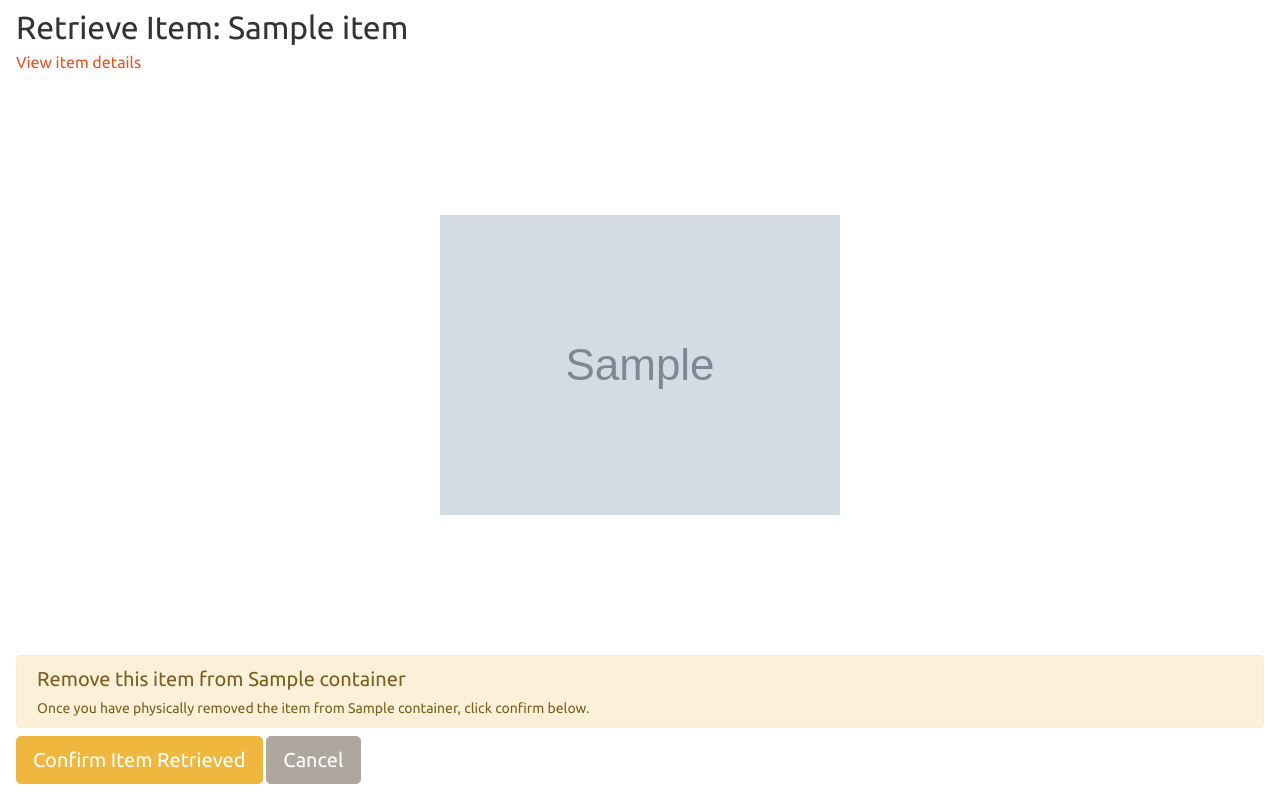
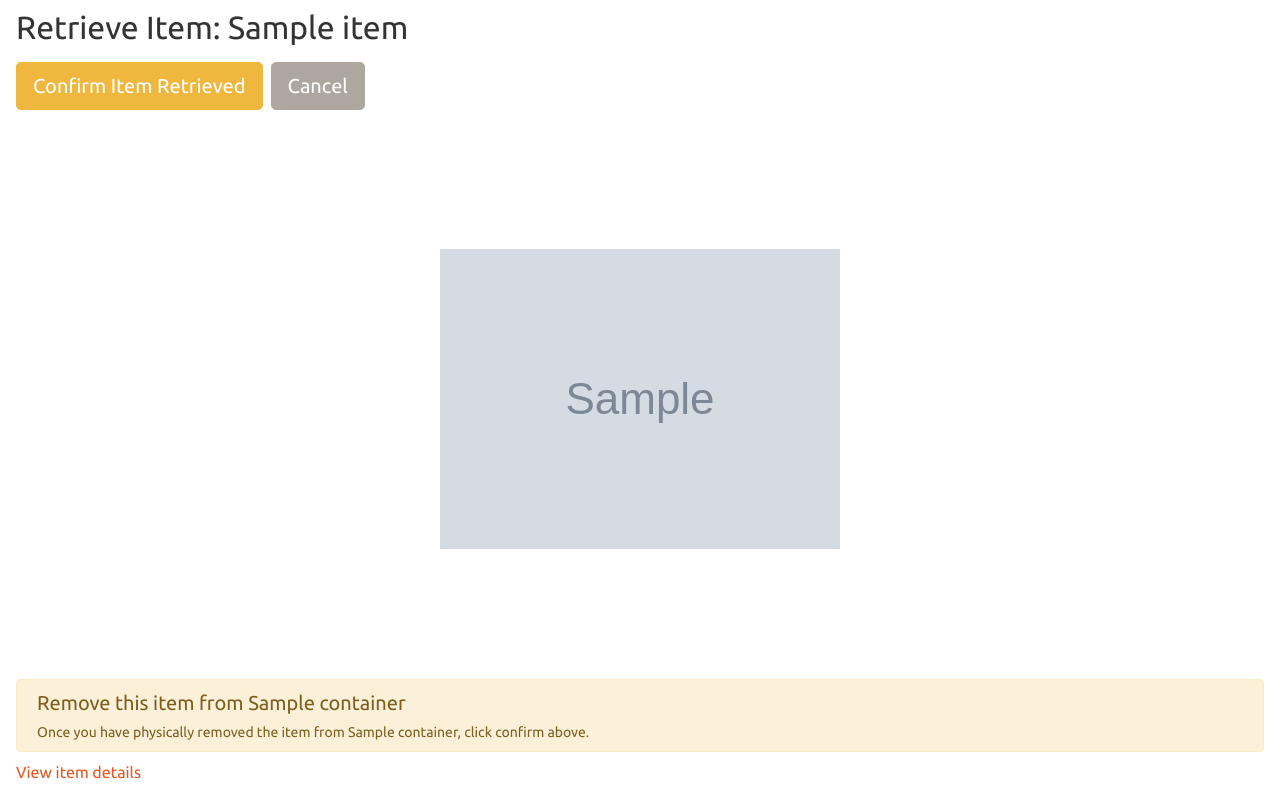
Before and after one commit to tim-fan/hordor, a Django app: page /inventory/1/item/retrieve in a window 1280 px wide. Run offline with Django 3.2, Linux system fonts and the light colour scheme; a user stored in the database is signed in; tables that the repository leaves empty hold one stand-in row (values such as "Sample post"); grey boxes marked "Sample" are stand-in pictures; some libraries are stand-ins or nearby versions.

Commit message:
Sync retrieve page layout with store page
retrieve_item.html had never received any of the store page's recent
updates -- still plain 100vh (no dvh fallback), buttons at the
bottom, "View item details" at the top, no spacing fixes. Brought it
in line: title -> Confirm/Cancel (top, mr-2 spacing, wrapped in their
own flex row) -> photo -> instructions alert -> View item details,
all inside one <form>, 100vh/100dvh + overflow:hidden for the same
full-height no-scroll treatment.

Verified against an isolated copy: 100dvh present, nav absent,
section order matches (title < confirm button < photo < alert <
view-details link), and the confirm-POST retrieve flow still clears
the item's container correctly.

```diff
--- a/hordor/inventory/templates/inventory/retrieve_item.html
+++ b/hordor/inventory/templates/inventory/retrieve_item.html
@@ -1,10 +1,14 @@
 {% extends 'inventory/base.html' %}
 {% block navbar %}{% endblock %}
 {% block content %}
-<div class="d-flex flex-column" style="height: 100vh; overflow: hidden;">
-    <div class="px-3 pt-2 flex-shrink-0">
-        <h2 class="mb-1">Retrieve Item: {{ item.name }}</h2>
-        <p class="mb-0"><a href="{% url 'inventory:item_detail' item.id %}">View item details</a></p>
+<form method="post" class="d-flex flex-column" style="height: 100vh; height: 100dvh; overflow: hidden;">
+    {% csrf_token %}
+    <div class="px-3 pt-2 pb-3 flex-shrink-0">
+        <h2 class="mb-3">Retrieve Item: {{ item.name }}</h2>
+        <div class="d-flex">
+            <button type="submit" class="btn btn-warning btn-lg mr-2">Confirm Item Retrieved</button>
+            <a href="{% url 'inventory:item_detail' item.id %}" class="btn btn-secondary btn-lg">Cancel</a>
+        </div>
     </div>
 
     <div class="flex-grow-1 d-flex align-items-center justify-content-center px-3" style="min-height: 0;">
@@ -14,17 +18,13 @@
         {% endif %}
     </div>
 
-    <div class="px-3 pb-3 flex-shrink-0">
+    <div class="px-3 pt-2 pb-3 flex-shrink-0">
         <div class="alert alert-warning py-2 mb-2">
             <p class="lead mb-1">Remove this item from <strong>{{ container.name }}</strong></p>
-            <p class="mb-0 small">Once you have physically removed the item from {{ container.name }}, click confirm below.</p>
+            <p class="mb-0 small">Once you have physically removed the item from {{ container.name }}, click confirm above.</p>
         </div>
 
-        <form method="post">
-            {% csrf_token %}
-            <button type="submit" class="btn btn-warning btn-lg">Confirm Item Retrieved</button>
-            <a href="{% url 'inventory:item_detail' item.id %}" class="btn btn-secondary btn-lg">Cancel</a>
-        </form>
+        <p class="mb-0"><a href="{% url 'inventory:item_detail' item.id %}">View item details</a></p>
     </div>
-</div>
+</form>
 {% endblock %}
```
